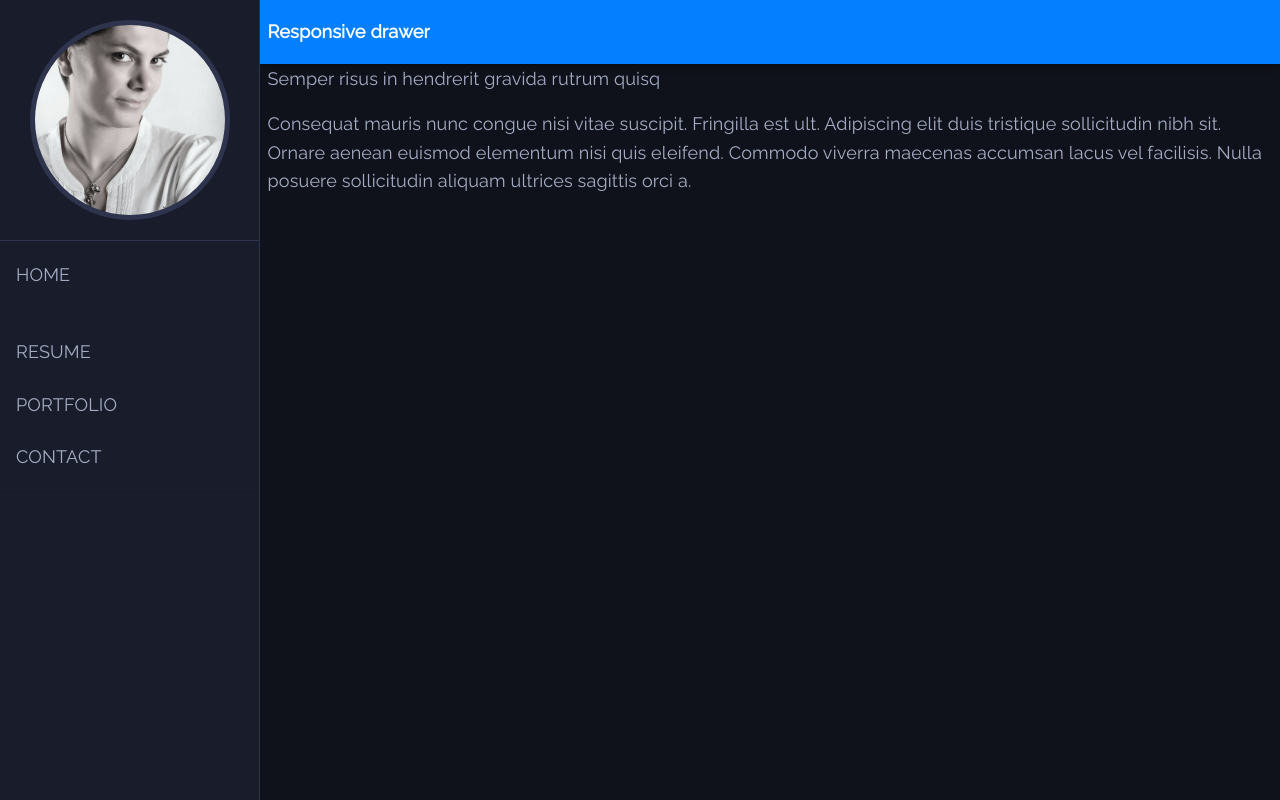
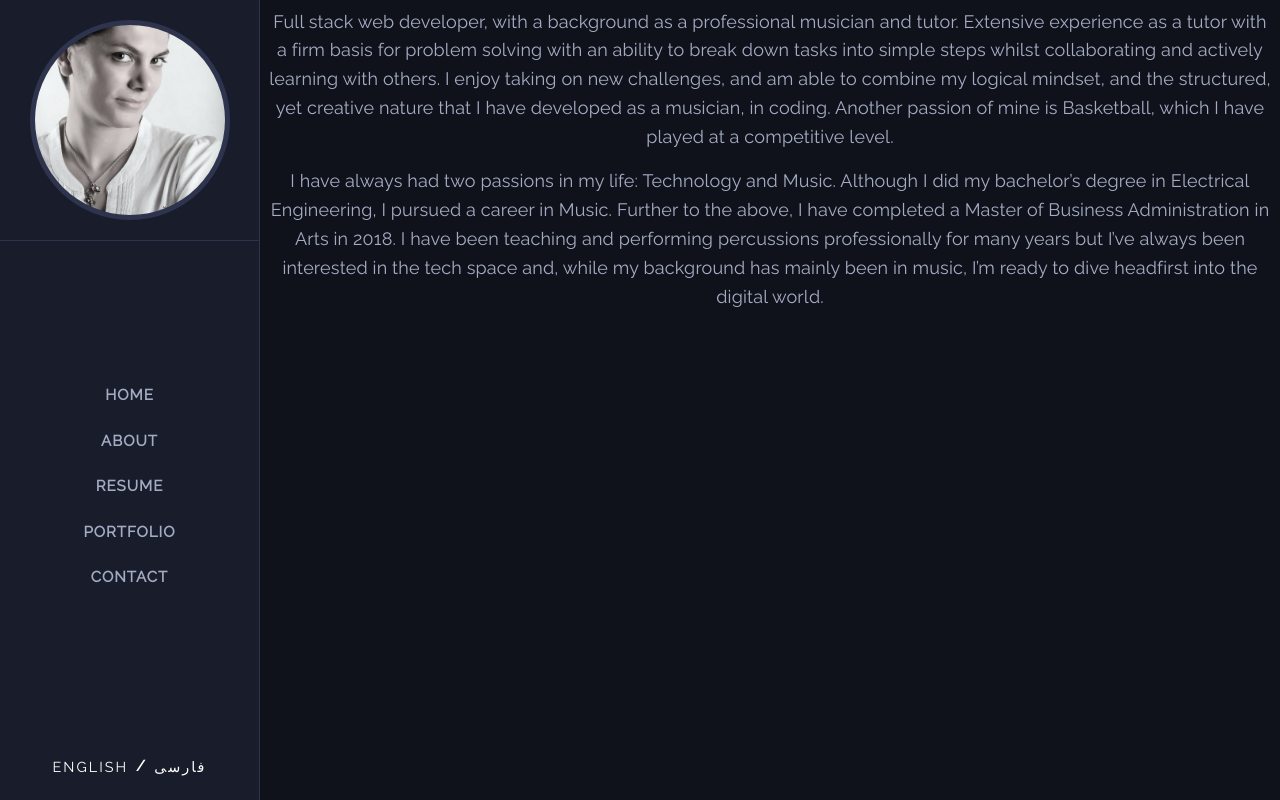
Before and after one commit to sarafotros/personalweb, a React (Create React App) app: page / in a window 1280 px wide. Built offline with nearby package versions, Linux system fonts and the light colour scheme; what jss-rtl would draw is missing.

Commit message:
main page screens added

```diff
--- a/src/localization/en.js
+++ b/src/localization/en.js
@@ -1,7 +1,7 @@
 export default {
 	name: 'Sara Fotros',
 	home: 'HOME',
-	bout: 'ABOUT',
+	about: 'ABOUT',
 	resume: 'RESUME',
 	portfolio: 'PORTFOLIO',
 	contact: 'CONTACT',
--- a/src/localization/fa.js
+++ b/src/localization/fa.js
@@ -1,3 +1,8 @@
 export default {
-    name: 'سارا فطرس'
-}
+	name: 'سارا فطرس',
+	home: 'خانه',
+	about: 'درباره من',
+	resume: 'رزومه',
+	portfolio: 'نمونه کارها',
+	contact: ' اطلاعات تماس',
+};
--- /dev/null
+++ b/src/screens/aboutScreen.js
@@ -0,0 +1,9 @@
+import React from 'react'
+
+export default function aboutScreen() {
+    return (
+        <div>
+
+        </div>
+    )
+}
--- /dev/null
+++ b/src/screens/contactScreen.js
@@ -0,0 +1,9 @@
+import React from 'react'
+
+export default function contactScreen() {
+    return (
+        <div>
+
+        </div>
+    )
+}
--- /dev/null
+++ b/src/screens/homeScreen.js
@@ -0,0 +1,9 @@
+import React from 'react'
+
+export default function homeScreen() {
+    return (
+        <div>
+            Home
+        </div>
+    )
+}
--- a/src/screens/index.js
+++ b/src/screens/index.js
@@ -1,22 +1,23 @@
-import React from 'react';
-import AppBar from '@material-ui/core/AppBar';
+import React,{useState} from 'react';
 import CssBaseline from '@material-ui/core/CssBaseline';
-import Divider from '@material-ui/core/Divider';
+import Button from '@material-ui/core/Button';
 import Drawer from '@material-ui/core/Drawer';
 import Hidden from '@material-ui/core/Hidden';
 import IconButton from '@material-ui/core/IconButton';
-import InboxIcon from '@material-ui/icons/MoveToInbox';
 import List from '@material-ui/core/List';
 import ListItem from '@material-ui/core/ListItem';
-import ListItemIcon from '@material-ui/core/ListItemIcon';
 import ListItemText from '@material-ui/core/ListItemText';
-import MailIcon from '@material-ui/icons/Mail';
 import MenuIcon from '@material-ui/icons/Menu';
-import Toolbar from '@material-ui/core/Toolbar';
 import Typography from '@material-ui/core/Typography';
-import { makeStyles, useTheme } from '@material-ui/core/styles';
-import ProfileImage from '../assets/images/profPic1.jpg'
-import {getTranslate} from '../localization/index'
+import { makeStyles} from '@material-ui/core/styles';
+import ProfileImage from '../assets/images/profPic1.jpg';
+import { getTranslate, changeLanguage } from '../localization/index';
+import HomeScreen from './homeScreen';
+import AboutScreen from './aboutScreen';
+import ResumeScreen from './resumeScreen';
+import PortfolioScreen from './portfolioScreen';
+import ContactScreen from './contactScreen';
+
 
 
 const drawerWidth = 260;
@@ -31,14 +32,17 @@ const useStyles = makeStyles((theme) => ({
 			flexShrink: 0,
 		},
 	},
-	appBar: {
-		[theme.breakpoints.up('sm')]: {
-			width: `calc(100% - ${drawerWidth}px)`,
-			marginLeft: drawerWidth,
-		},
-	},
 	menuButton: {
-		marginRight: theme.spacing(2),
+		margin: theme.spacing(2),
+		width: 50,
+		height: 50,
+		marginLeft: 0,
+		cursor: 'pointer',
+		border: '1px solid #2e344e',
+		position: 'absolute',
+		top: 20,
+		borderRadius:1,
+		backgroundColor: theme.palette.primary.backgroundColor,
 		[theme.breakpoints.up('sm')]: {
 			display: 'none',
         },
@@ -54,8 +58,7 @@ const useStyles = makeStyles((theme) => ({
 		width: drawerWidth,
 		backgroundColor: '#191d2b',
 		height: '100vh',
-        borderRight: '1px solid #2e344e'
-
+		borderRight: '1px solid #2e344e',
 	},
 	profileImage: {
 		width: 200,
@@ -63,27 +66,36 @@ const useStyles = makeStyles((theme) => ({
 		maxWidth: '100%',
 		borderRadius: 100,
 		border: '5px solid #2e344e',
-        verticalAlign: 'middle'
-
+		verticalAlign: 'middle',
 	},
 	content: {
 		flexGrow: 1,
 		padding: theme.spacing(3),
+	},
+	bottomDrawer: {
+		padding: 15,
+		borderTop: '1px soli #2e344e',
+	},
+    centerDrawer: {
+        display: 'flex',
+		flex: 1,
+		justifyContent: 'center',
+		alignItems: 'center',
 	},
 }));
 
 function ResponsiveDrawer(props) {
 	const { window } = props;
 	const classes = useStyles();
-	const theme = useTheme();
 	const [mobileOpen, setMobileOpen] = React.useState(false);
-    const translate = getTranslate()
+	const [page, setPage] = useState(0)
+	const translate = getTranslate();
 	const handleDrawerToggle = () => {
 		setMobileOpen(!mobileOpen);
 	};
 
 	const drawer = (
-		<div>
+		<>
 			<div className={classes.topDrawer}>
 				<img
 					src={ProfileImage}
@@ -91,39 +103,82 @@ function ResponsiveDrawer(props) {
 					className={classes.profileImage}
 				/>
 			</div>
-			{/* <Divider /> */}
+			<div className={classes.centerDrawer}>
 				<List>
 					<ListItem button>
-					<ListItemText primary={translate.home} />
+						<ListItemText
+							disableTypography={true}
+							children={
+								<Typography variant="body2">{translate.home}</Typography>
+							}
+						/>
 					</ListItem>
 					<ListItem button>
-					<ListItemText primary={translate.about} />
+						<ListItemText
+							disableTypography={true}
+							children={
+								<Typography variant="body2">{translate.about}</Typography>
+							}
+						/>
 					</ListItem>
 					<ListItem button>
-					<ListItemText primary={translate.resume} />
+						<ListItemText
+							disableTypography={true}
+							children={
+								<Typography variant="body2">{translate.resume}</Typography>
+							}
+						/>
 					</ListItem>
 					<ListItem button>
-					<ListItemText primary={translate.portfolio} />
+						<ListItemText
+							disableTypography={true}
+							children={
+								<Typography variant="body2">{translate.portfolio}</Typography>
+							}
+						/>
 					</ListItem>
 					<ListItem button>
-					<ListItemText primary={translate.contact} />
+						<ListItemText
+							disableTypography={true}
+							children={
+								<Typography variant="body2">{translate.contact}</Typography>
+							}
+						/>
 					</ListItem>
 				</List>
-            <Divider />
-            <div>
+			</div>
 
+			<div className={classes.bottomDrawer}>
+				<Button onClick={() => changeLanguage('en')}>English</Button>
+				{'/'}
+				<Button onClick={() => changeLanguage('fa')}>فارسی</Button>
 			</div>
-		</div>
+		</>
 	);
 
 	const container =
 		window !== undefined ? () => window().document.body : undefined;
 
+	const getPage = () => {
+		switch (page) {
+			case 0:
+				return <HomeScreen />;
+			case 1:
+				return <AboutScreen />;
+			case 2:
+				return <ResumeScreen />;
+			case 3:
+				return <PortfolioScreen />;
+			case 4:
+				return <ContactScreen />;
+			default:
+				return <HomeScreen/>
+		}
+	}
+
 	return (
 		<div className={classes.root}>
 			<CssBaseline />
-			<AppBar position="fixed" className={classes.appBar}>
-				<Toolbar>
 					<IconButton
 						color="inherit"
 						aria-label="open drawer"
@@ -133,18 +188,13 @@ function ResponsiveDrawer(props) {
 					>
 						<MenuIcon />
 					</IconButton>
-					<Typography variant="h6" noWrap>
-						Responsive drawer
-					</Typography>
-				</Toolbar>
-			</AppBar>
 			<nav className={classes.drawer} aria-label="mailbox folders">
 				{/* The implementation can be swapped with js to avoid SEO duplication of links. */}
 				<Hidden smUp implementation="css">
 					<Drawer
 						container={container}
 						variant="temporary"
-						anchor={theme.direction === 'rtl' ? 'right' : 'left'}
+						// anchor={theme.direction === 'rtl' ? 'right' : 'left'}
 						open={mobileOpen}
 						onClose={handleDrawerToggle}
 						classes={{
@@ -172,24 +222,28 @@ function ResponsiveDrawer(props) {
 			<main className={classes.content}>
 				<div className={classes.toolbar} />
 				<Typography paragraph>
-					Lorem ipsum dolor sit amet, consectetur adipiscing elit, sed do
-					eiusmod tempor incididunt ut labore et dolore magna aliqua. Rhoncus
-					dolor purus non enim praesent elementum facilisis leo vel. Risus at
-					ultrices mi tempus imperdiet. Semper risus in hendrerit gravida rutrum
-					quisq
+					Full stack web developer, with a background as a professional musician
+					and tutor. Extensive experience as a tutor with a firm basis for
+					problem solving with an ability to break down tasks into simple steps
+					whilst collaborating and actively learning with others. I enjoy taking
+					on new challenges, and am able to combine my logical mindset, and the
+					structured, yet creative nature that I have developed as a musician,
+					in coding. Another passion of mine is Basketball, which I have played
+					at a competitive level.
 				</Typography>
 				<Typography paragraph>
-					Consequat mauris nunc congue nisi vitae suscipit. Fringilla est
-					ult. Adipiscing elit duis tristique
-					sollicitudin nibh sit. Ornare aenean euismod elementum nisi quis
-					eleifend. Commodo viverra maecenas accumsan lacus vel facilisis. Nulla
-					posuere sollicitudin aliquam ultrices sagittis orci a.
+					I have always had two passions in my life: Technology and Music.
+					Although I did my bachelor’s degree in Electrical Engineering, I
+					pursued a career in Music. Further to the above, I have completed a
+					Master of Business Administration in Arts in 2018. I have been
+					teaching and performing percussions professionally for many years but
+					I’ve always been interested in the tech space and, while my background
+					has mainly been in music, I’m ready to dive headfirst into the digital
+					world.
 				</Typography>
 			</main>
 		</div>
 	);
 }
 
-
-
 export default ResponsiveDrawer;
--- /dev/null
+++ b/src/screens/portfolioScreen.js
@@ -0,0 +1,9 @@
+import React from 'react'
+
+export default function portfolioScreen() {
+    return (
+        <div>
+
+        </div>
+    )
+}
--- /dev/null
+++ b/src/screens/resumeScreen.js
@@ -0,0 +1,9 @@
+import React from 'react'
+
+export default function resumeScreen() {
+    return (
+        <div>
+
+        </div>
+    )
+}
--- a/src/theme/palette.js
+++ b/src/theme/palette.js
@@ -2,6 +2,7 @@ export default {
 	primary: {
 		main: '#037fff',
 		contrastText: '#FFF',
+		backgroundColor: '#191d2b'
 	},
 	secondary: {
 		main: '#a4acc4',
--- a/src/theme/theme.js
+++ b/src/theme/theme.js
@@ -58,13 +58,20 @@ const theme = createMuiTheme({
 			color: '#a4acc4',
 			fontFamily: getFont(),
 		},
+		body2: {
+			fontSize: '.94rem',
+			fontWeight: 600,
+			color: '#a4acc4',
+			fontFamily: getFont(),
+			letterSpacing: 1,
+			textAlign: 'center'
+		},
 		button: {
 			fontWeight: 400,
 			fontSize: '0.9rem',
-			lineHeight: 50,
 			color: '#FFF',
-            fontFamily: getFont(),
-            letterSpacing:2,
+			fontFamily: getFont(),
+			letterSpacing: 2,
 		},
 	},
 });
```
Lines whose indentation alone changed are shown as unchanged.
